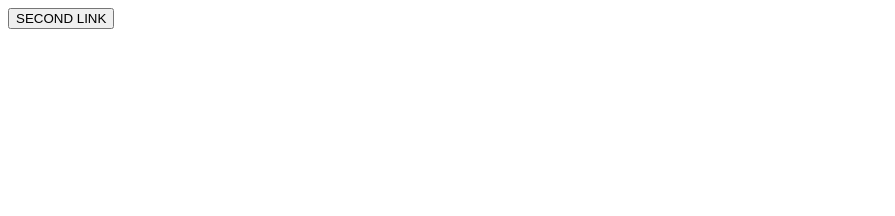
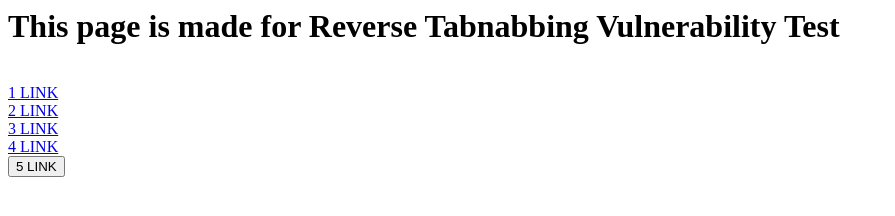
Before and after one commit to ninzacode/SECURITY_TEST, a plain HTML site: page index.html in a window 1280 px wide. Shown: the whole page, without its empty margins (0-895 px from the left). Drawn offline with Linux system fonts and the light colour scheme.

Commit message:
Update index.html

```diff
--- a/index.html
+++ b/index.html
@@ -3,6 +3,16 @@
 ninzacode security
 </title>
 <body>
-  <button onclick="window.open('https://ninzacode.github.io/SECURITY_TEST/reverse_tabnabbing.html')">SECOND LINK</button>
+  <h1>This page is made for Reverse Tabnabbing Vulnerability Test</h1>
+  <br>
+  <a href="https://ninzacode.github.io/SECURITY_TEST/reverse_tabnabbing.html">1 LINK</a>
+  <br>
+  <a href="https://ninzacode.github.io/SECURITY_TEST/reverse_tabnabbing.html" target="_blank">2 LINK</a>
+  <br>
+  <a href="https://ninzacode.github.io/SECURITY_TEST/reverse_tabnabbing.html" target="_blank" rel="opener">3 LINK</a>
+  <br>
+  <a href="https://ninzacode.github.io/SECURITY_TEST/reverse_tabnabbing.html" target="_blank" rel="noopener">4 LINK</a>
+  <br>
+  <button onclick="window.open('https://ninzacode.github.io/SECURITY_TEST/reverse_tabnabbing.html')">5 LINK</button>
 </body>
 </html>
```
